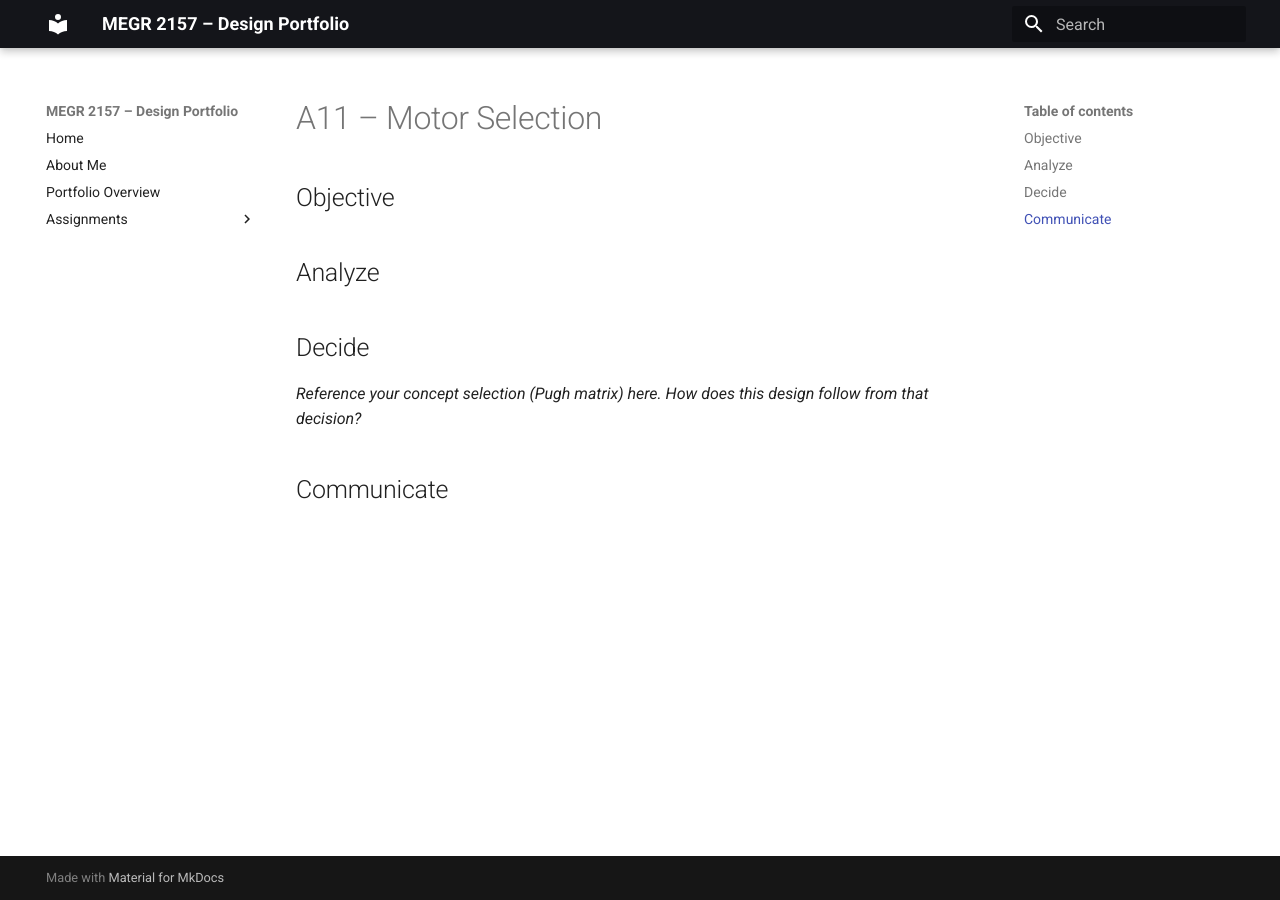
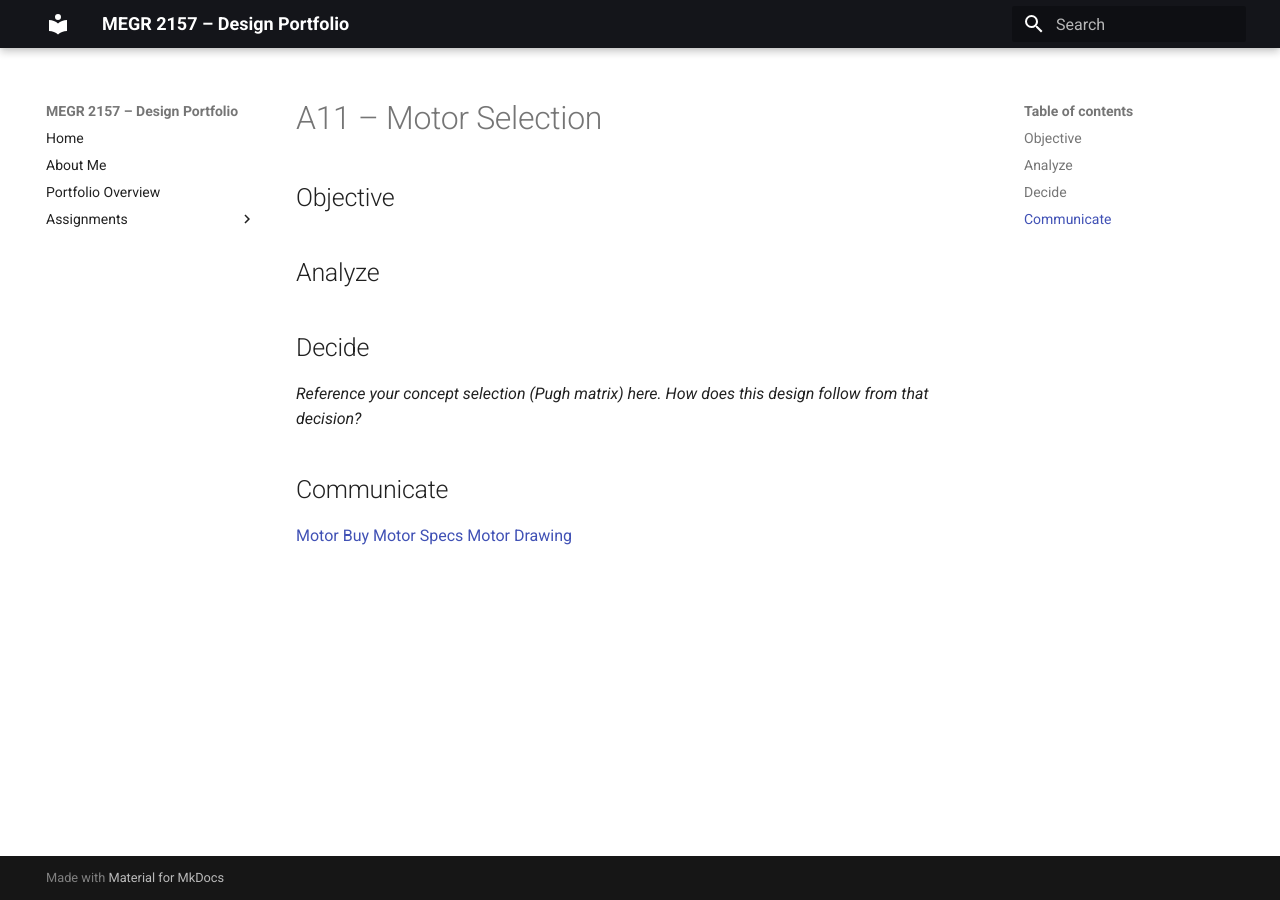
Before and after one commit to whodges5-art/wyatt-hodges-design-projects-portfolio, an MkDocs documentation site: the page built from docs/assignments/a11/index.md, in a window 1280 px wide. Built offline with MkDocs 1.6.1 and Material for MkDocs 9.7.7, drawn with Linux system fonts in a browser that asks for light colours.

Commit message:
Update index.md

```diff
--- a/docs/assignments/a11/index.md
+++ b/docs/assignments/a11/index.md
@@ -10,3 +10,6 @@
 _Reference your concept selection (Pugh matrix) here. How does this design follow from that decision?_
 
 ## Communicate
+[Motor Buy](https://www.automationdirect.com/adc/shopping/catalog/motion_control/stepper_systems/single_shaft_stepper_motors/stp-mtrac-23044)
+[Motor Specs](https://cdn.automationdirect.com/static/specs/surestepACmotors.pdf)
+[Motor Drawing](https://cdn.automationdirect.com/static/drawings/STP-MTRAC-23044.pdf)
```
